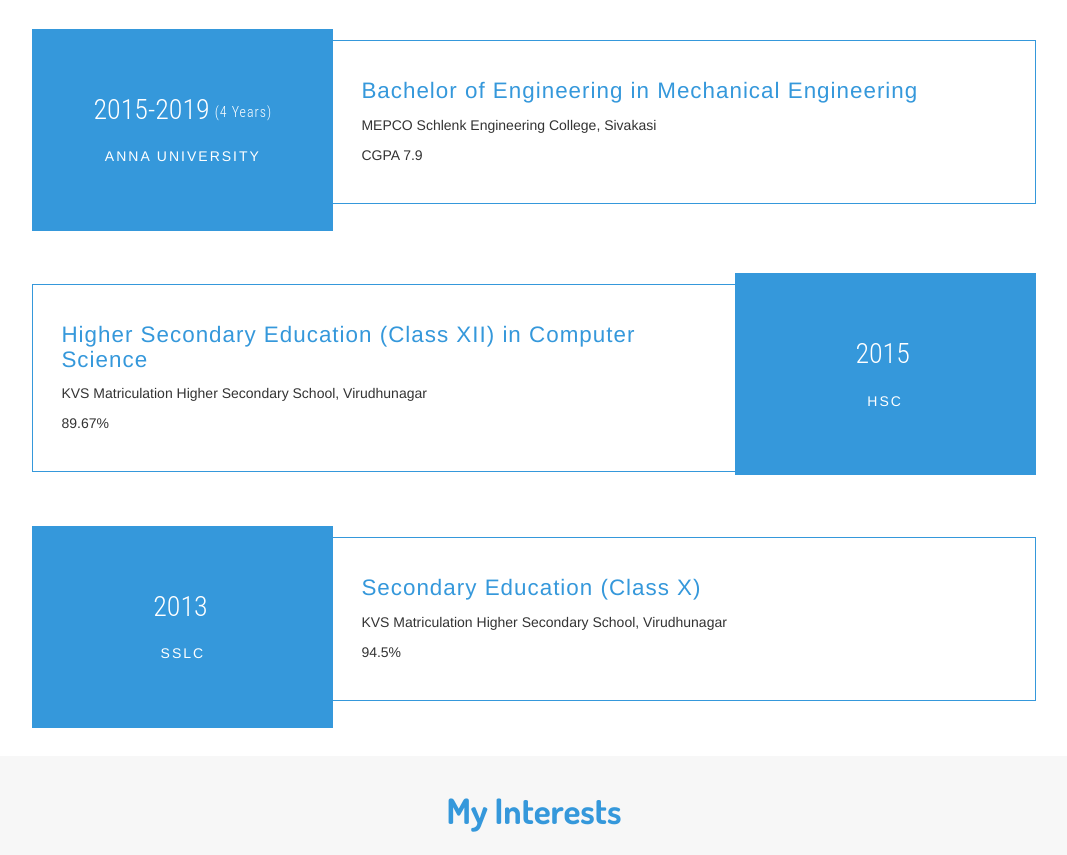
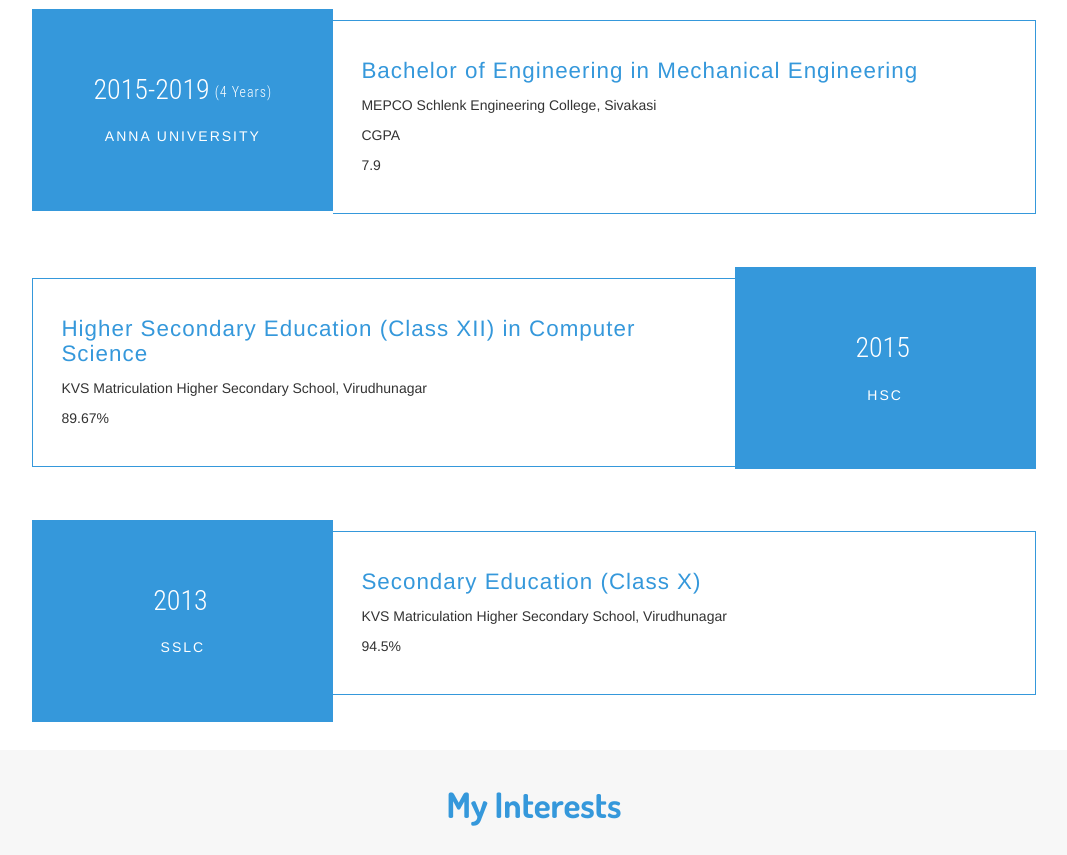
Before and after one commit to NaveensundarNagaraj/NaveensundarNagaraj.github.io, a plain HTML site: page index.html in a window 1280 px wide. Shown: the part 2340-3195 px from the top of the page, without its empty margins (106-1173 px from the left). Drawn offline with Linux system fonts and the light colour scheme.

Commit message:
Initial Version

```diff
--- a/index.html
+++ b/index.html
@@ -89,7 +89,7 @@
 
         <link href="css/style.css" rel="stylesheet" type="text/css" media="all" />
 
-        <<link href="css/style2.css" rel="stylesheet" type="text/css" media="all" />
+        <link href="css/style2.css" rel="stylesheet" type="text/css" media="all" />
 
 
     </head>
@@ -289,7 +289,7 @@ a team player utilizing the opportunities it provides to improve my skills and e
                         <div class="experience-right">
                             <h4>Bachelor of Engineering in Mechanical Engineering</h4>
 
-                            <p>MEPCO Schlenk Engineering College, Sivakasi</p><p>CGPA 7.9</p>
+                            <p>MEPCO Schlenk Engineering College, Sivakasi</p><p>CGPA</p><p> 7.9</p>
                         </div>
                         <div class="clearfix"> </div>
                     </div>
```
